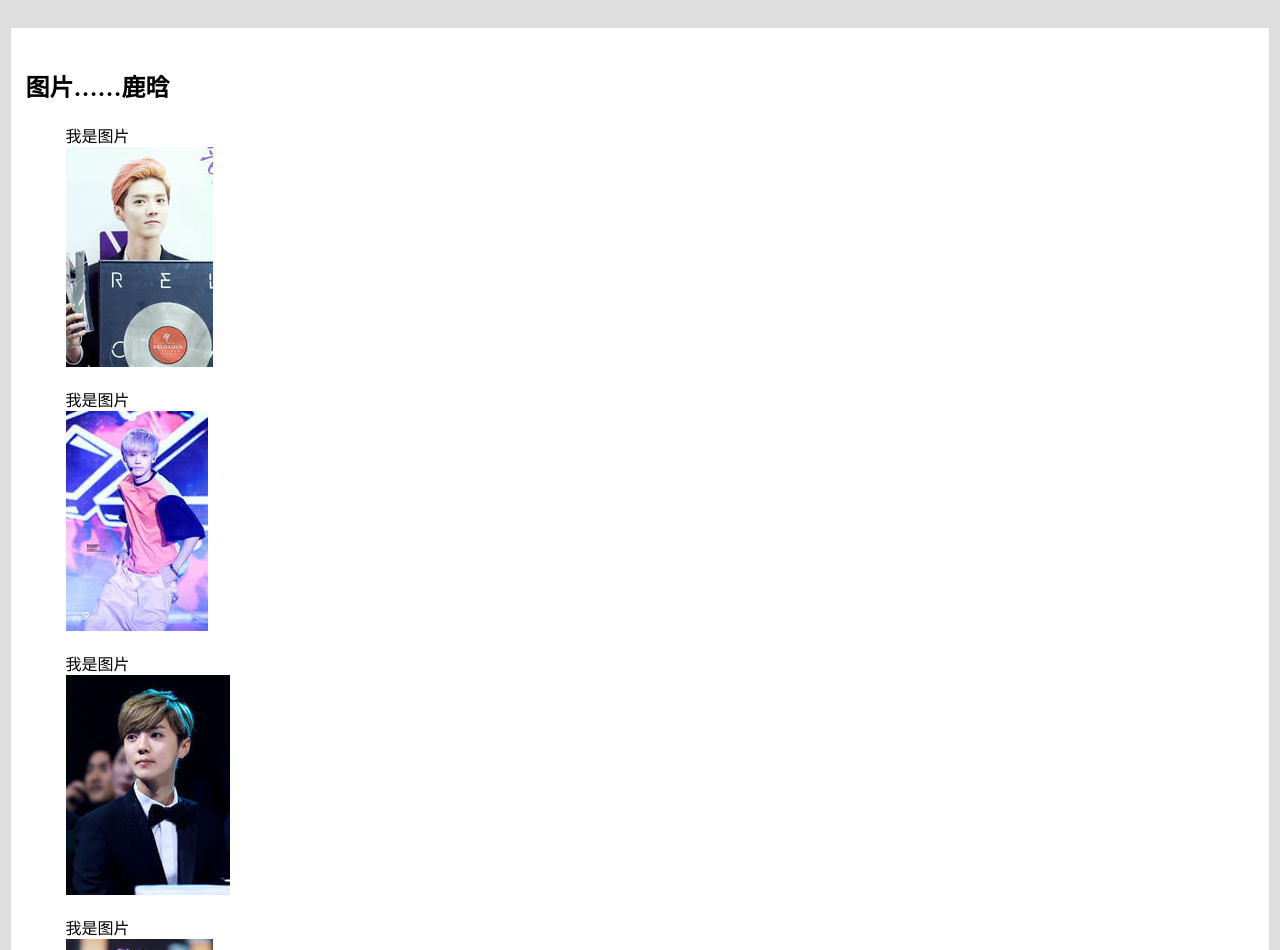
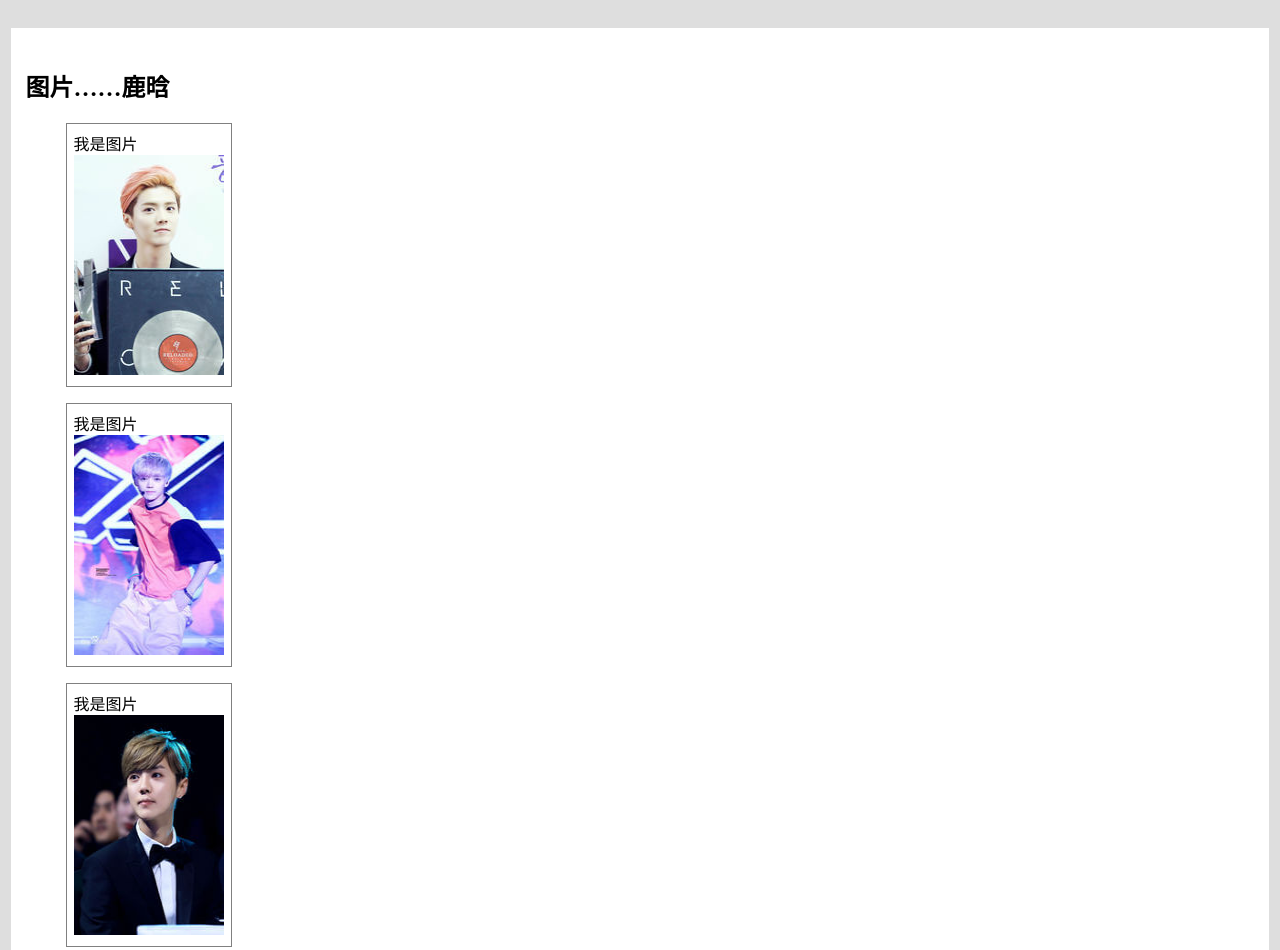
Before and after one commit to caifu23/training, a plain HTML site: page IFE/xw01_零基础HTML/index.html in a window 1280 px wide. Shown: the part 1300-2250 px from the top of the page. Drawn offline with Linux system fonts and the light colour scheme.

```diff
--- a/IFE/xw01_零基础HTML/my.css
+++ b/IFE/xw01_零基础HTML/my.css
@@ -90,6 +90,7 @@ main article  h3 {
 main article p {
   margin-top: 1em;
   margin-bottom: 1em;
+  line-height: 1.5;
 }
 main article ul {
   margin-top: 1em;
@@ -100,6 +101,14 @@ main article figure {
   margin-top: 1em;
   margin-left: 40px;
   margin-right: 40px;
+  box-sizing: border-box;
+  width: 166px;
+  padding:7px;
+  border: 1px solid gray;
+}
+main article figure img {
+  width: 150px;
+  height: 220px;
 }
 main article ol {
   margin-top: 1em;
```
